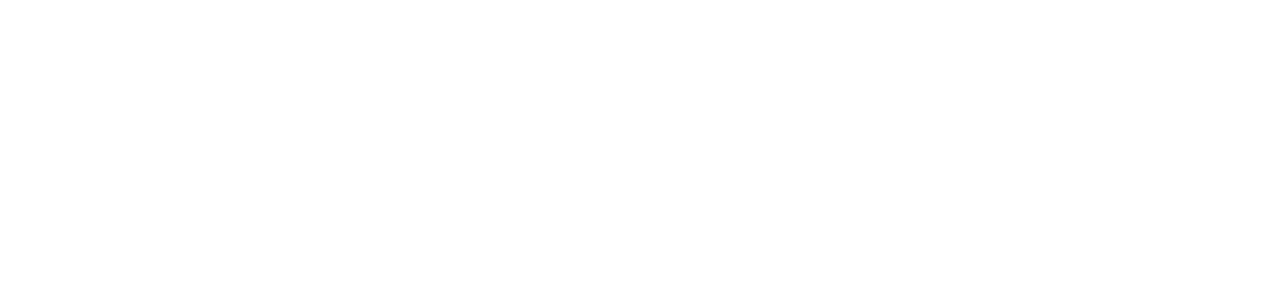
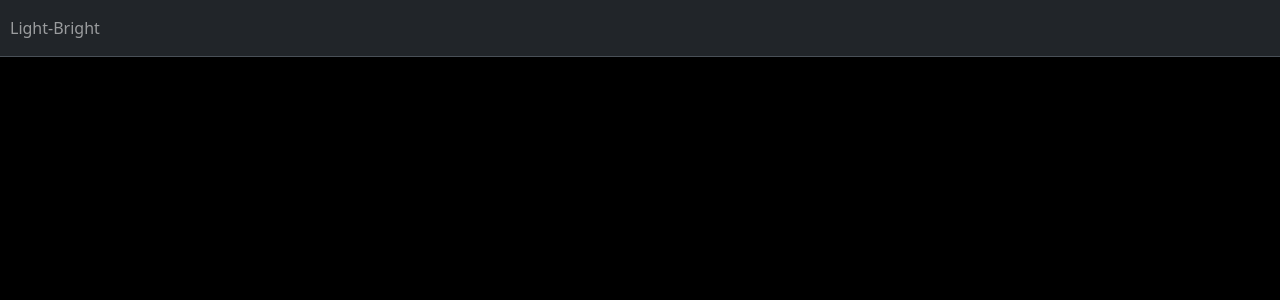
Before and after one commit to lawrencek1992/light-bright, a React (Create React App) app: page / in a window 1280 px wide. Shown: the top 300 px of the page. Built offline with nearby package versions, Linux system fonts and the light colour scheme.

Commit message:
Update Node.js

```diff
--- a/src/components/Nodes.js
+++ b/src/components/Nodes.js
@@ -1,12 +1,27 @@
 import React from 'react';
-import { Button } from 'reactstrap';
-
+import {
+    Container,
+    Button
+} from 'reactstrap';
 
 const Nodes = () => {
+    const mapNodes = () => {
+        let numNodes = 100;
+        let i = 0;
+        while (i <= numNodes) {
+            let nodeID = "node" + i;
+            i++
+            return (
+                <Button id={nodeID} className="node" />
+            );
+        }
+    }
+
     return (
-        <div>
-
-        </div>
+        <Container className="Nodes" fluid>
+            {mapNodes}
+            {/* <Button id="node1" className="node" /> */}
+        </Container>
     );
 };
 
--- a/src/style.scss
+++ b/src/style.scss
@@ -1,9 +1,39 @@
 // Style Variables
+$theme-colors: (
+  "danger": #ffb800,
+);
+$darker: #121517;
 
 // Import Reactstrap Styles
-@import 'bootstrap/dist/css/bootstrap.min.css';
+@import "node_modules/bootstrap/scss/bootstrap";
 
 // Main Styles
+.App {
+    background-color: $black;
+    height: 100vh;
+    width: 100vw;
+    overflow: none;
+}
+
+.Navbar {
+    background-color: $dark;
+    border-bottom: solid $gray-700 1px;
+}
+
+.title {
+    padding-left: 10px;
+}
+
+.Nodes {
+    padding: 1em;
+}
+
+.node {
+    background-color: $gray-800;
+    height: 2em;
+    width: 2em;
+    border-radius: 50%;
+}
 
 
 // Media Queries
```
